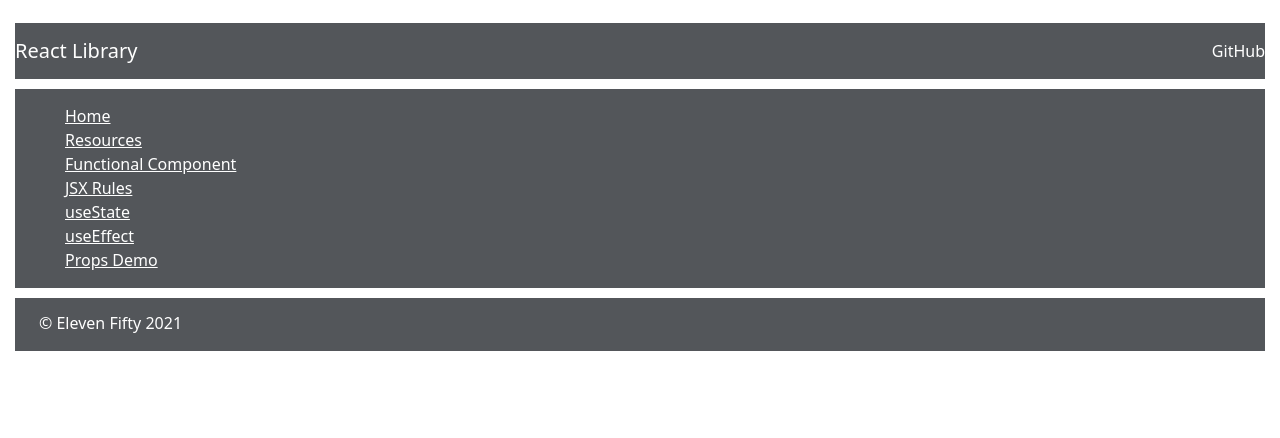
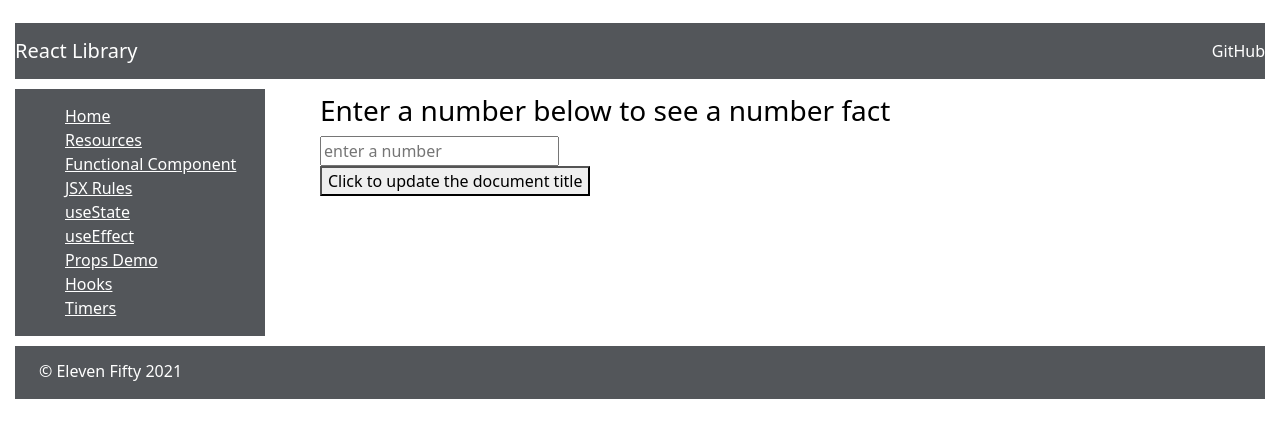
Before and after one commit to kcmjschwartz/reactFundamentals, a React (Create React App) app: page /hooks in a window 1280 px wide. Shown: the top 438 px of the page. Built offline with nearby package versions, Linux system fonts and the light colour scheme.

Commit message:
Hooks concept complete

```diff
--- /dev/null
+++ b/src/components/apps/timer-apps/TimePiecesApp.js
@@ -0,0 +1,21 @@
+import React from 'react';
+import TimerApp from './TimerApp';
+// import ClockApp from './ClockApp';
+// import StopWatchApp from './StopWatchApp'
+
+const TimePiecesApp = () => {
+    return(
+        <div className='main'>
+            <div className='mainDiv'>
+                <TimerApp />
+                <hr />
+                {/* <ClockApp />
+                <hr />
+                <StopWatchApp /> */}
+
+            </div>
+        </div>
+    )
+}
+
+export default TimePiecesApp;
--- /dev/null
+++ b/src/components/concepts/Hooks.js
@@ -0,0 +1,70 @@
+import React, {useState, useEffect} from 'react';
+
+const Hooks = () => {
+    const [query, setQuery] = useState('');
+    const [results, setResults] = useState({});
+
+    const fetcher = () => {
+        fetch(`https://swapi.dev/api/people/${query}`)
+        .then(res => res.json())
+        .then(json => {
+            console.log(json)
+            setResults(json);
+        })
+    }
+
+    return(
+        <div className='main'>
+            <div className='mainDiv'>
+                <input value = {query} onChange={e => setQuery(e.target.value)} placeholder="enter your sw character number"/>
+                <button onClick={() => fetcher()}>Click for Character!</button>
+                {results ? <h2>{results.name}</h2>: <div></div>}
+            </div>
+        </div>
+    )
+}
+
+const Hooks2 = () => {
+    const [results, queryNum, setQueryNum] = useNumHook('')
+    const [clicks, setClicks] = useClicks(0);
+
+    return(
+        <div className="main">
+            <div className='mainDiv'>
+                <h3>Enter a number below to see a number fact</h3>
+                <input value={queryNum} onChange={e => setQueryNum(e.target.value)} placeholder="enter a number"/>
+                {results ? <h2>{results}</h2> : <div></div>}
+                <button onClick={() => setClicks(clicks +1)}>Click to update the document title</button>
+            </div>
+        </div>
+    )
+}
+
+const useNumHook = (num) => {
+    const [queryNum, setQueryNum] = useState(num);
+    const [results, setResults] = useState('');
+
+    useEffect(() => {
+        if(queryNum !== ''){
+        fetch(`http://numberapi.com/${queryNum}`)
+            .then(res => res.text())
+            .then(json => {
+                setResults(json);
+                console.log(json)
+            });
+    };
+}, [queryNum]);
+
+    return [results, queryNum, setQueryNum];
+}
+
+const useClicks = (initCount) => {
+    const [clicks, setClicks] = useState(initCount);
+
+    useEffect(() => {
+        document.title = `You have clicked ${clicks} times`;
+    }, [clicks])
+    return [clicks, setClicks]
+}
+
+export default Hooks2;
--- a/src/components/site/Sidebar.js
+++ b/src/components/site/Sidebar.js
@@ -10,6 +10,8 @@ import JSXRules from '../concepts/JSXRules';
 import State from '../concepts/State';
 import Effects from '../concepts/Effects';
 import PropsDemo from '../concepts/PropsDemo';
+import Hooks from '../concepts/Hooks';
+import TimePiecesApp from '../apps/timer-apps/TimePiecesApp'
 
 const Sidebar = () => {
     return(
@@ -23,6 +25,8 @@ const Sidebar = () => {
                     <li><Link to = '/state'>useState</Link></li>
                     <li><Link to = '/effects'>useEffect</Link></li>
                     <li><Link to = '/propsdemo'>Props Demo</Link></li>
+                    <li><Link to = '/hooks'>Hooks</Link></li>
+                    <li><Link to = '/timepiecesapp'>Timers</Link></li>
                 </ul>
             </div>
             <div className='sidebar-route'>
@@ -35,6 +39,8 @@ const Sidebar = () => {
                     <Route exact path='/state'><State /></Route>
                     <Route exact path='/effects'><Effects /></Route>
                     <Route exact path='/propsdemo'><PropsDemo /></Route>
+                    <Route exact path='/hooks'><Hooks /></Route>
+                    <Route exact path='/timepiecesapp'><TimePiecesApp /></Route>
                 </Switch>
             </div>
         </div>
```
Also changed, not shown: src/components/apps/timer-apps/TimerApp.js (added).
